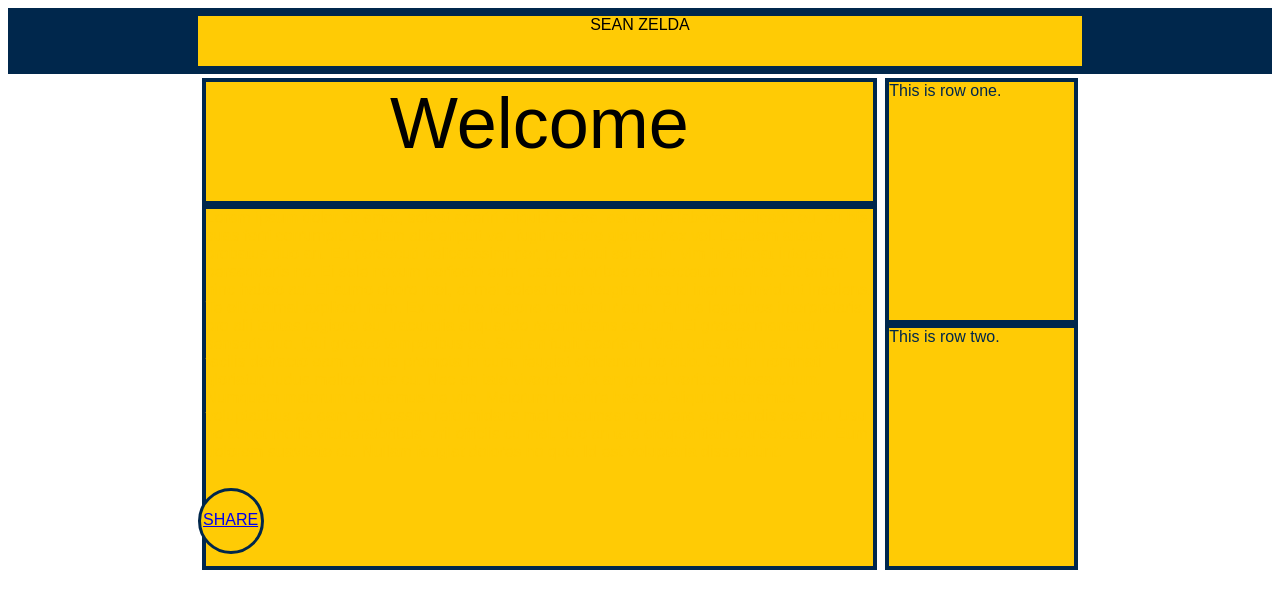
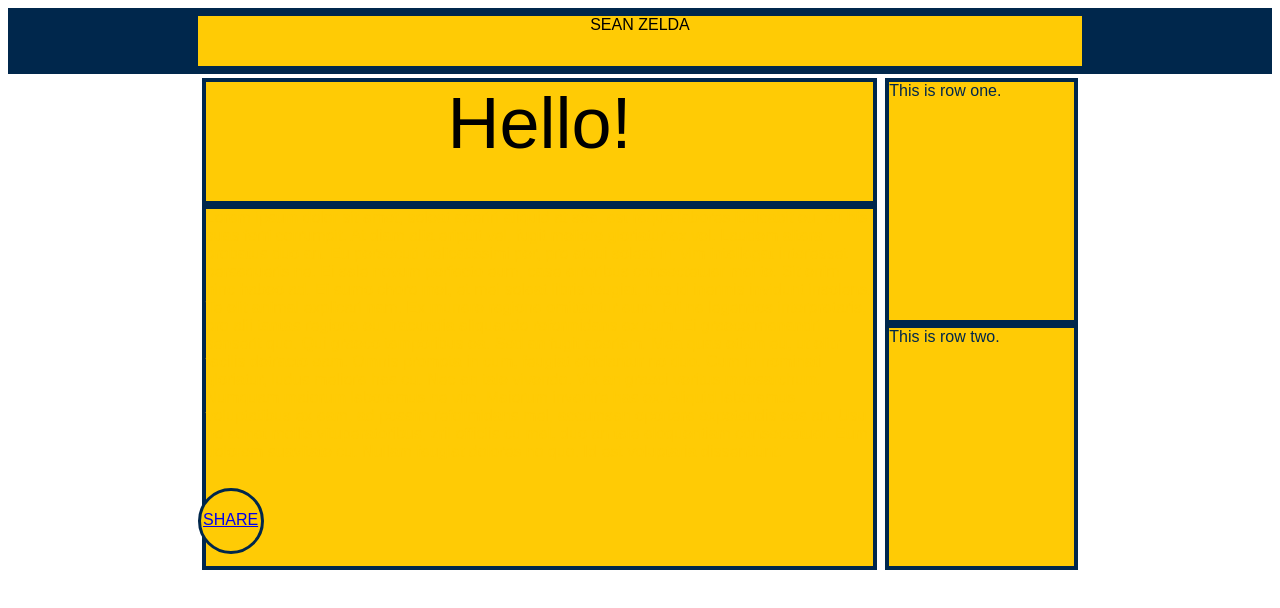
Before and after one commit to seanzelda/portfolio-site, a plain HTML site: page index.html in a window 1280 px wide. Drawn offline with Linux system fonts and the light colour scheme.

Commit message:
Changed some text

```diff
--- a/index.html
+++ b/index.html
@@ -13,7 +13,7 @@
     <div class="container">
       <div class="column-one">
         <div class="header">
-          Welcome
+          Hello!
         </div>
         <div class="body">
           Lorem ipsum dolor sit amet, soleat aperiri aliquid at sea, est reque labores iudicabit eu, eu his suas ferri corrumpit. At diam alia eripuit vel, fugit meliore gloriatur ex vel. Laudem altera probatus duo an. Eu persecuti delicatissimi per, pro atqui soleat in, vim intellegat interesset persequeris ne. Ei sale novum perfecto eum, case erroribus consectetuer mel te.
```
